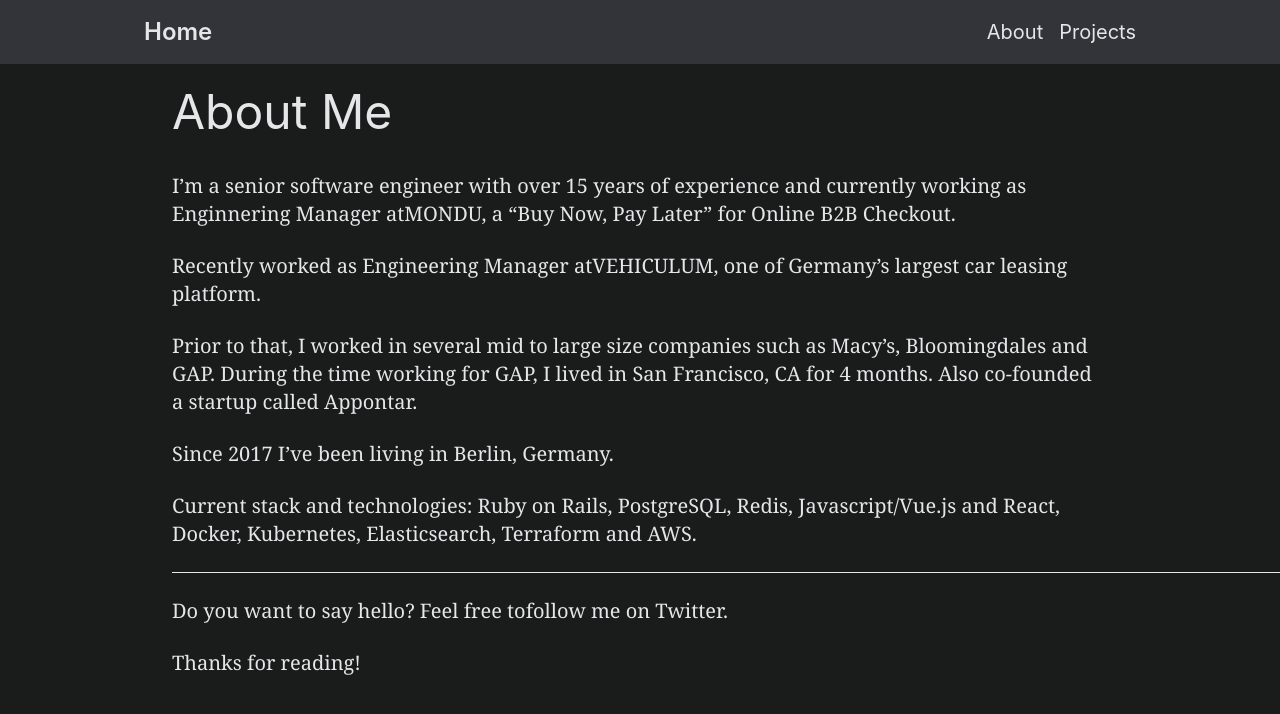
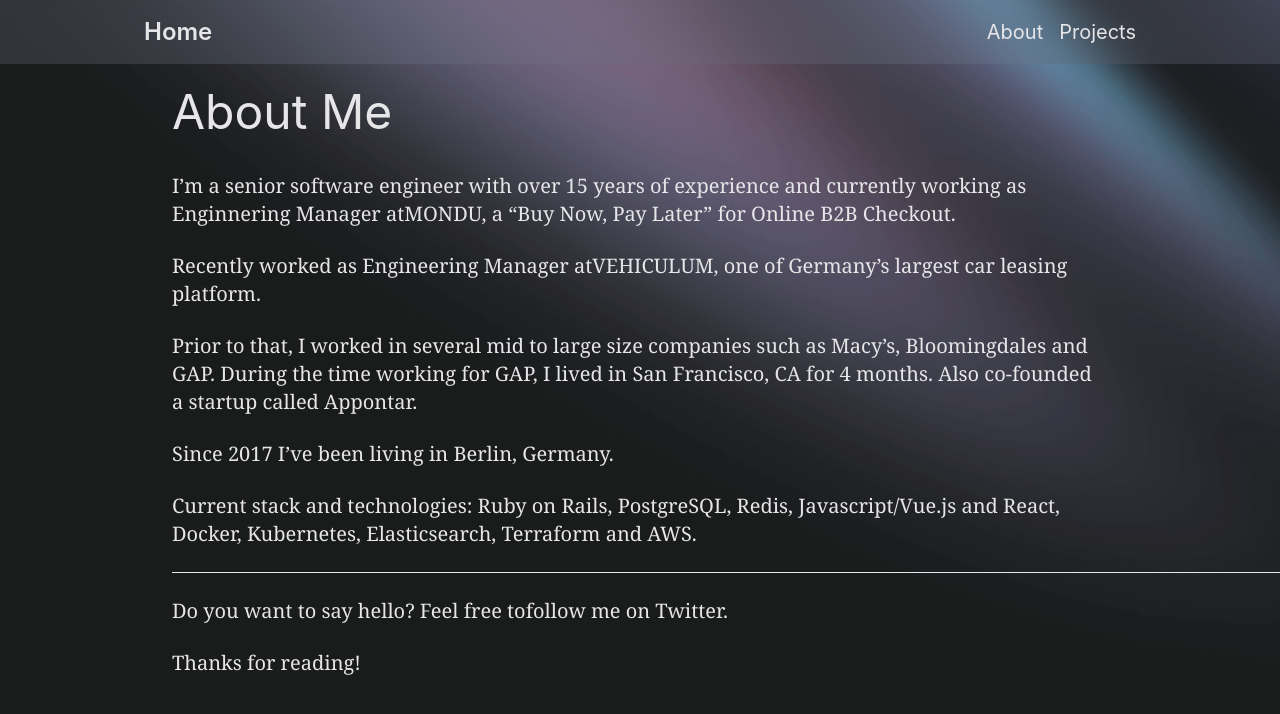
Before and after one commit to fabianofrank/my-portfolio, a React (Create React App) app: page /about in a window 1280 px wide. Shown: the top 714 px of the page. Built offline with nearby package versions, Linux system fonts and the light colour scheme.

Commit message:
Add background images

```diff
--- a/src/components/About.js
+++ b/src/components/About.js
@@ -1,7 +1,7 @@
 import React from 'react';
 
 const About = () => (
-  <div className="w-full min-w-[360px] bg-[#1a1b1b]">
+  <div className="w-full min-w-[360px]">
     <div className="max-w-[1000px] mx-auto px-8 flex flex-col h-full justify-center items-center">
       <h1 className="text-[#e6e6e9] text-4xl self-start sm:text-5xl py-6">About Me</h1>
       <p className="text-[#e6e6e9] text-l self-start sm:text-xl py-3 font-serif">
--- /dev/null
+++ b/src/components/Background.js
@@ -0,0 +1,18 @@
+import React from 'react';
+
+const Background = () => (
+  <div className="absolute z-20 top-0 inset-x-0 flex justify-center overflow-hidden pointer-events-none">
+    <div className="w-[108rem] flex-none flex justify-end">
+      <picture>
+        <source srcset="/_next/static/media/docs@30.8b9a76a2.avif" type="image/avif">
+          <img src="/_next/static/media/docs@tinypng.d9e4dcdc.png" alt="" className="w-[71.75rem] flex-none max-w-none dark:hidden" decoding="async">
+      </picture>
+      <picture>
+        <source srcset="/_next/static/media/docs-dark@30.1a9f8cbf.avif" type="image/avif">
+          <img src="/_next/static/media/docs-dark@tinypng.1bbe175e.png" alt="" className="w-[90rem] flex-none max-w-none hidden dark:block" decoding="async">
+        </picture>
+      </div>
+  </div>;
+);
+
+export default Background;
--- a/src/components/Home.js
+++ b/src/components/Home.js
@@ -4,7 +4,7 @@
 import avatar from '../assets/fabianofrank.jpg';
 
 const Home = () => (
-  <div name="" className="w-full min-w-[360px] bg-[#1a1b1b] px-10">
+  <div name="" className="w-full min-w-[360px] px-10">
     <div className="max-w-[1000px] mx-auto px-8 flex flex-col h-full justify-center items-center">
       <img className="rounded-full w-48 m-6" src={avatar} alt="avatar" />
       <p className="text-1xl sm:text-xl text-[#e6e6e9] font-bold">Hi, my name is</p>
--- a/src/components/Projects.js
+++ b/src/components/Projects.js
@@ -1,7 +1,7 @@
 import React from 'react';
 
 const Projects = () => (
-  <div className="w-full min-w-[360px] bg-[#1a1b1b]">
+  <div className="w-full min-w-[360px]">
     <div className="max-w-[1000px] mx-auto px-8 flex flex-col h-full justify-center items-center">
       <h1 className="text-[#e6e6e9] text-4xl self-start sm:text-5xl py-6">About Me</h1>
       <p className="text-[#e6e6e9] text-l self-start sm:text-xl py-3 font-serif">
--- a/src/index.css
+++ b/src/index.css
@@ -5,6 +5,8 @@
 
 html, body, #root, .App {
   background-color: #1a1b1b;
+  background-image: url('./assets/bg2.png');
+  background-repeat: no-repeat;
 }
 
 body {
```
Also changed, not shown: src/assets/bg1.png (added), src/assets/bg2.png (added).
